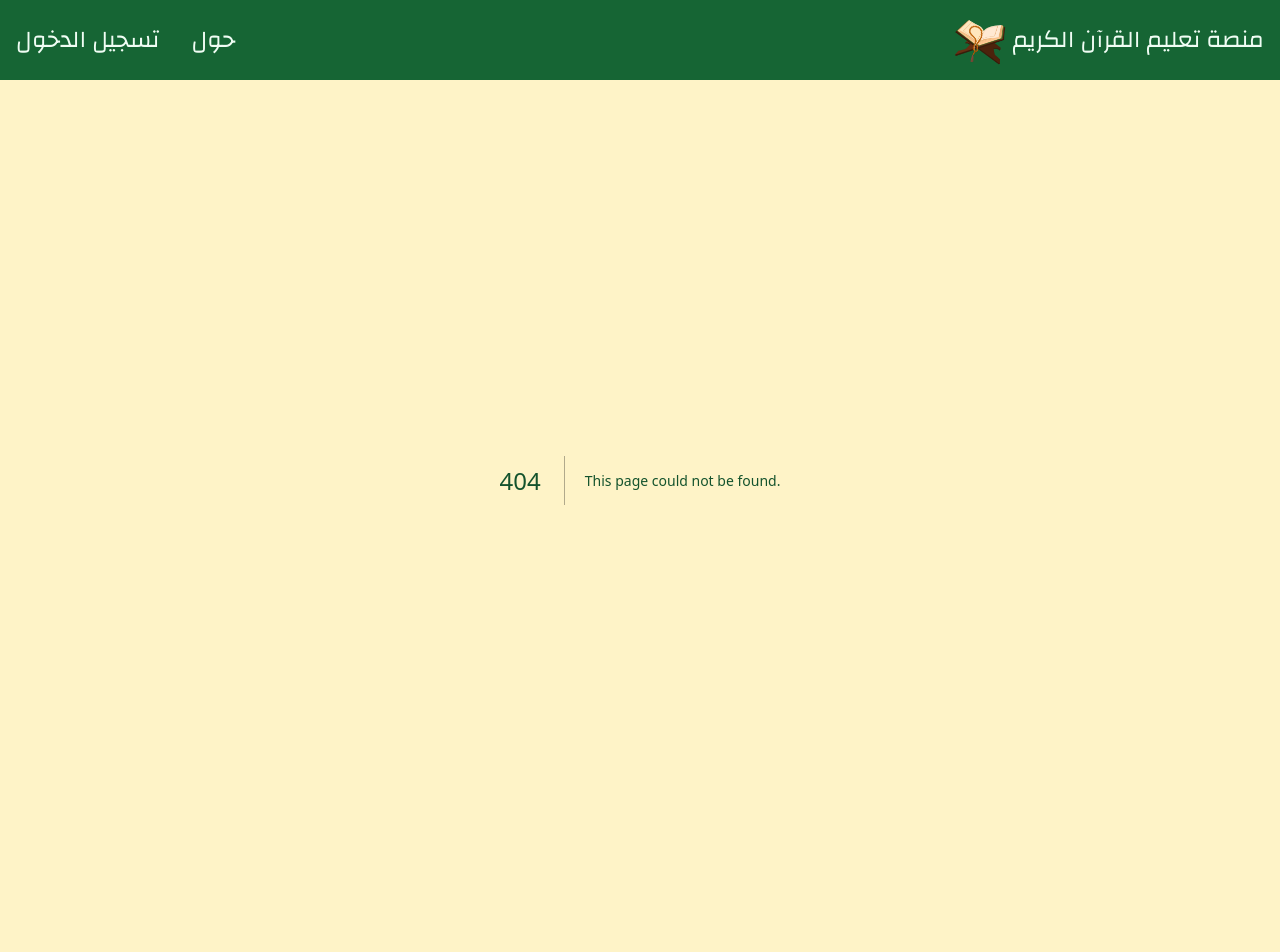
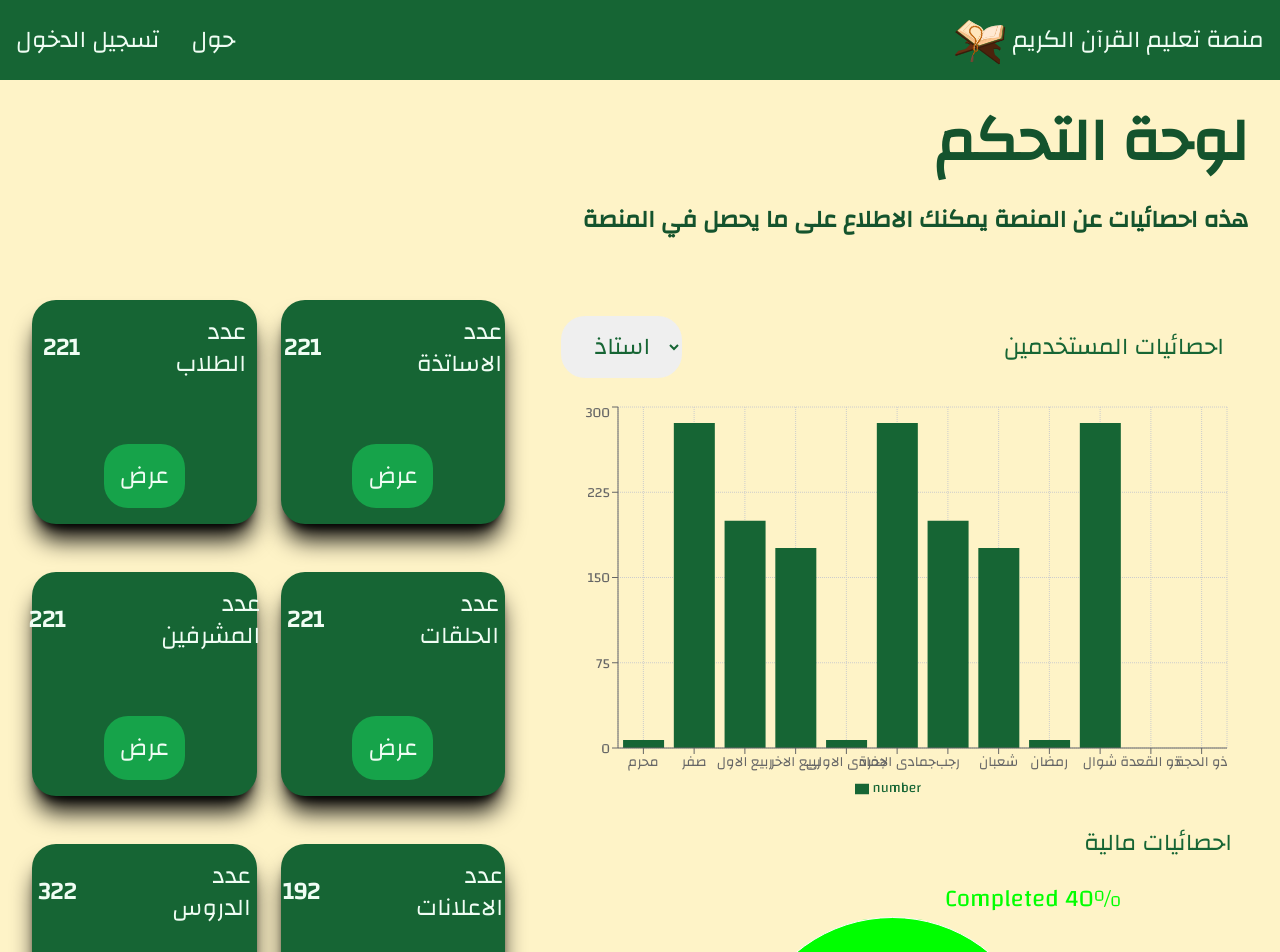
Before and after one commit to PROuserR/QuranLearningPlatform, a Next.js app: page /admin in a window 1280 px wide. Before the commit this address had no page. Shown: the top 952 px of the page. Before the commit the page ends 880 px from the top, so only its background shows below. Built offline with nearby package versions, Linux system fonts and the light colour scheme.

Commit message:
Added admin page

```diff
--- a/package.json
+++ b/package.json
@@ -12,7 +12,8 @@
     "motion": "^12.23.26",
     "next": "14.2.17",
     "react": "^18",
-    "react-dom": "^18"
+    "react-dom": "^18",
+    "recharts": "^3.6.0"
   },
   "devDependencies": {
     "@types/node": "^20",
--- a/src/app/about/page.tsx
+++ b/src/app/about/page.tsx
@@ -5,7 +5,7 @@ import Image from 'next/image';
 function Page() {
     return (
         <main className="flex flex-col bg-gradient-to-b from-amber-100 to-green-600 gap-y-20 md:gap-y-2">
-            <div className="flex md:flex-row-reverse flex-col-reverse items-center justify-center ">
+            <section className="flex md:flex-row-reverse flex-col-reverse items-center justify-center ">
                 <motion.div
                     initial={{ opacity: 0, x: 100 }}   // starting state
                     animate={{ opacity: 1, x: 0 }}    // end state
@@ -28,8 +28,8 @@ function Page() {
                         height={800}
                     />
                 </motion.div>
-            </div>
-            <div className="flex md:flex-row flex-col-reverse items-center justify-center">
+            </section>
+            <section className="flex md:flex-row flex-col-reverse items-center justify-center">
                 <motion.div
                     initial={{ opacity: 0, x: 100 }}   // starting state
                     animate={{ opacity: 1, x: 0 }}    // end state
@@ -68,8 +68,8 @@ function Page() {
                         height={800}
                     />
                 </motion.div>
-            </div >
-            <div className="flex md:flex-row-reverse flex-col-reverse items-center justify-center">
+            </section >
+            <section className="flex md:flex-row-reverse flex-col-reverse items-center justify-center">
                 <motion.div
                     initial={{ opacity: 0, x: 100 }}   // starting state
                     animate={{ opacity: 1, x: 0 }}    // end state
@@ -106,7 +106,7 @@ function Page() {
                         height={800}
                     />
                 </motion.div>
-            </div >
+            </section >
         </main>
     )
 }
--- /dev/null
+++ b/src/app/admin/page.tsx
@@ -0,0 +1,139 @@
+'use client';
+import { BarChart, Bar, XAxis, YAxis, CartesianGrid, Tooltip, Legend, ResponsiveContainer } from 'recharts';
+import { PieChart, Pie, Cell } from 'recharts';
+
+const data = [
+  { name: 'محرم', number: 7 },
+  { name: 'صفر', number: 286 },
+  { name: 'ربيع الاول', number: 200 },
+  { name: 'ربيع الاخر', number: 176 },
+  { name: 'جمادى الاولى', number: 7 },
+  { name: 'جمادى الاخرة', number: 286 },
+  { name: 'رجب', number: 200 },
+  { name: 'شعبان', number: 176 },
+  { name: 'رمضان', number: 7 },
+  { name: 'شوال', number: 286 },
+  { name: 'ذو القعدة', number: 0 },
+  { name: 'ذو الحجة', number: 0 },
+];
+
+const data2 = [
+  { name: 'Completed', value: 40 },
+  { name: 'Remaining', value: 60 },
+];
+
+const COLORS = ['#00FF00', '#2E8B57']; // Indigo + Amber
+
+
+
+function Page() {
+  return (
+    <main className='flex flex-col w-full p-8 gap-y-8'>
+      <section className='flex flex-col ml-auto text-end w-auto gap-y-8 mb-8'>
+        <span className='font-bold text-6xl'>
+          لوحة التحكم
+        </span>
+        <span className='font-semibold text-2xl'>
+          هذه احصائيات عن المنصة يمكنك الاطلاع على ما يحصل في المنصة
+        </span>
+      </section>
+      <section className='flex text-2xl text-green-50 gap-x-8 h-full'>
+        <div className='w-2/5 h-full grid grid-cols-2 gap-x-6 gap-y-12 text-end'>
+          <div className='flex flex-col items-center justify-end w-full p-4 rounded-3xl bg-green-800 shadow-xl shadow-black gap-y-16'>
+            <div className='flex flex-row-reverse items-center justify-center w-full gap-x-24'>
+              <span className=''> عدد الطلاب  </span>
+              <span className='font-bold'> 221 </span>
+            </div>
+            <span className='mx-auto font-extralight p-4 bg-green-600 rounded-3xl'> عرض </span>
+          </div>
+          <div className='flex flex-col items-center justify-end w-full p-4 rounded-3xl bg-green-800 shadow-xl shadow-black gap-y-16'>
+            <div className='flex flex-row-reverse items-center justify-center w-full gap-x-24'>
+              <span className=''> عدد الاساتذة  </span>
+              <span className='font-bold'> 221 </span>
+            </div>
+            <span className='mx-auto font-extralight p-4 bg-green-600 rounded-3xl'> عرض </span>
+          </div>
+          <div className='flex flex-col items-center justify-end w-full p-4 rounded-3xl bg-green-800 shadow-xl shadow-black gap-y-16'>
+            <div className='flex flex-row-reverse items-center justify-center w-full gap-x-24'>
+              <span className=''> عدد المشرفين  </span>
+              <span className='font-bold'> 221 </span>
+            </div>
+            <span className='mx-auto font-extralight p-4 bg-green-600 rounded-3xl'> عرض </span>
+          </div>
+          <div className='flex flex-col items-center justify-end w-full p-4 rounded-3xl bg-green-800 shadow-xl shadow-black gap-y-16'>
+            <div className='flex flex-row-reverse items-center justify-center w-full gap-x-24'>
+              <span className=''> عدد الحلقات  </span>
+              <span className='font-bold'> 221 </span>
+            </div>
+            <span className='mx-auto font-extralight p-4 bg-green-600 rounded-3xl'> عرض </span>
+          </div>
+          <div className='flex flex-col items-center justify-end w-full p-4 rounded-3xl bg-green-800 shadow-xl shadow-black gap-y-16'>
+            <div className='flex flex-row-reverse items-center justify-center w-full gap-x-24'>
+              <span className=''> عدد الدروس  </span>
+              <span className='font-bold'> 322 </span>
+            </div>
+            <span className='mx-auto font-extralight p-4 bg-green-600 rounded-3xl'> عرض </span>
+          </div>
+          <div className='flex flex-col items-center justify-end w-full p-4 rounded-3xl bg-green-800 shadow-xl shadow-black gap-y-16'>
+            <div className='flex flex-row-reverse items-center justify-center w-full gap-x-24'>
+              <span className=''> عدد الاعلانات  </span>
+              <span className='font-bold'> 192 </span>
+            </div>
+            <span className='mx-auto font-extralight p-4 bg-green-600 rounded-3xl'> عرض </span>
+          </div>
+        </div>
+        <div className='flex flex-col w-3/5 h-[1000px] p-4 gap-6'>
+          <div className='flex w-full justify-center items-center px-2 text-green-800 text-end'>
+            <select className='text-end px-4 py-2 rounded-3xl mr-auto'>
+              <option>استاذ</option>
+              <option>مشرف</option>
+              <option>طالب</option>
+            </select>
+            <span>
+              احصائيات المستخدمين
+            </span>
+          </div>
+          <ResponsiveContainer width="100%" height="45%" className="rounded-3xl text-sm">
+            <BarChart data={data}>
+              <CartesianGrid strokeDasharray="1 1" />
+              <XAxis dataKey="name" interval={0} />
+              <YAxis />
+              <Tooltip />
+              <Legend />
+              <Bar dataKey="number" fill="#166534" />
+            </BarChart>
+          </ResponsiveContainer>
+
+          <div className='text-green-800 text-end'>
+            احصائيات مالية
+
+          </div>
+          <ResponsiveContainer width="100%" height="45%" className="rounded-3xl">
+            <PieChart>
+              <Pie
+                data={data2}
+                cx="50%"
+                cy="50%"
+                labelLine={false}
+                label={({ name, percent }) => `${name} ${(percent * 100).toFixed(0)}%`}
+                outerRadius={150}
+                fill="#8884d8"
+                dataKey="value"
+              >
+                {data.map((entry, index) => (
+                  <Cell key={`cell-${index}`} fill={COLORS[index % COLORS.length]} />
+                ))}
+              </Pie>
+              <Tooltip />
+              <Legend />
+            </PieChart>
+          </ResponsiveContainer>
+
+        </div>
+      </section>
+    </main>
+
+  )
+}
+
+export default Page
--- a/src/app/login/page.tsx
+++ b/src/app/login/page.tsx
@@ -13,11 +13,11 @@ function Page() {
   }
 
   return (
-    <div className='flex flex-col md:flex-row-reverse w-full h-full md:px-24 justify-center items-cente md:gap-x-8 p-4'>
-      <div className='flex flex-col w-full md:w-1/2 gap-y-12 items-center justify-center'>
+    <main className='flex flex-col md:flex-row-reverse w-full h-full md:px-24 justify-center items-cente md:gap-x-8 p-4'>
+      <section className='flex flex-col w-full md:w-1/2 gap-y-12 items-center justify-center'>
         <AnimatePresence mode='wait'>
           {isLoginMode ? <motion.div initial={{ opacity: 0, x: 100 }} animate={{ opacity: 1, x: 0 }} transition={{ duration: 0.8, ease: "easeOut" }}
-            className='flex flex-col gap-y-12 items-center justify-center w-full ' key="login">
+            className='flex flex-col gap-y-12 items-center justify-center w-full md:w-3/4' key="login">
             <span className='text-3xl'>تسجيل دخول المستخدم</span>
             <form className='flex h-auto text-xl flex-col w-full text-right p-8 gap-4 border-2 border-green-800 rounded-3xl' onSubmit={(e) => submitForm(e)}>
               <label> البريد الالكتروني</label>
@@ -29,7 +29,7 @@ function Page() {
               <button className='hover:underline text-gray-800 ml-auto text-lg mx-auto'>  ليس لديك حساب؟ <span className='font-bold'>انشاء حساب جديد</span></button>
             </form>
           </motion.div> : <motion.div initial={{ opacity: 0, x: -100 }} animate={{ opacity: 1, x: 0 }} transition={{ duration: 0.5, ease: "easeIn" }}
-              className='flex flex-col gap-y-12 items-center justify-center w-full md:w-3/4' key="register">
+            className='flex flex-col gap-y-12 items-center justify-center w-full md:w-3/4' key="register">
             <span className='text-3xl'> انساء حساب جديد </span>
             <form className='flex h-auto text-xl flex-col w-full text-right p-8 gap-4 border-2 border-green-800 rounded-3xl' onSubmit={(e) => submitForm(e)}>
               <label>اسم المستخدم</label>
@@ -51,9 +51,10 @@ function Page() {
             </form>
           </motion.div>}
         </AnimatePresence>
-      </div>
+      </section>
 
-      <motion.div initial={{ opacity: 0, x: -100 }} animate={{ opacity: 1, x: 0 }} transition={{ duration: 0.8, ease: "easeOut" }}
+
+      <motion.section initial={{ opacity: 0, x: -100 }} animate={{ opacity: 1, x: 0 }} transition={{ duration: 0.8, ease: "easeOut" }}
         className='hidden md:flex w-full md:w-1/2 h-full md:border-r-2 border-green-800 my-24'>
         <Image
           src="/LoginIllustration.png"
@@ -62,8 +63,8 @@ function Page() {
           height={650}
           className='m-auto'
         />
-      </motion.div>
-    </div>
+      </motion.section>
+    </main>
   )
 }
 
--- a/src/app/page.tsx
+++ b/src/app/page.tsx
@@ -5,9 +5,8 @@ import Link from 'next/link';
 
 export default function Home() {
   return (
-    <div className="p-2">
-      <main className="flex md:flex-row-reverse flex-col-reverse items-center justify-center">
-        <motion.div
+    <main className="p-2 flex md:flex-row-reverse flex-col-reverse items-center justify-center">
+      <motion.section
         initial={{ opacity: 0, x: 100 }}   // starting state
         animate={{ opacity: 1, x: 0 }}    // end state
         transition={{ duration: 1, ease: "easeOut" }} // timing
@@ -17,12 +16,12 @@ export default function Home() {
           القرآن نورٌ للقلب، فاجعل تلاوته عادةً يومية تنير دربك
           من جعل القرآن رفيقًا له، وجد الطمأنينة في كل خطوة
         </span>
-          <div className='flex flex-row-reverse gap-x-2 md:gap-x-12 text-lg'>
+        <div className='flex flex-row-reverse gap-x-2 md:gap-x-12 text-lg md:text-2xl'>
           <Link href="/login" className='text-green-50 bg-green-900 rounded-full md:py-8 md:px-16 p-6'>ابدأ الآن</Link>
           <Link href="/about" className='text-green-900 border-2 border-green-900 rounded-full md:py-8 md:px-16 p-6'> المزيد </Link>
         </div>
-        </motion.div>
-        <motion.div
+      </motion.section>
+      <motion.section
         initial={{ opacity: 0, y: -100 }}   // starting state
         animate={{ opacity: 1, y: 0 }}    // end state
         transition={{ duration: 1, ease: "easeIn" }} // timing
@@ -33,10 +32,8 @@ export default function Home() {
           width={800}
           height={800}
         />
-        </motion.div>
+      </motion.section>
+
     </main>
-      <footer className="">
-      </footer>
-    </div>
   );
 }
```
Also changed, not shown: 1 other file (tests, documents, lock files or other folders). Lines whose indentation alone changed are shown as unchanged.
